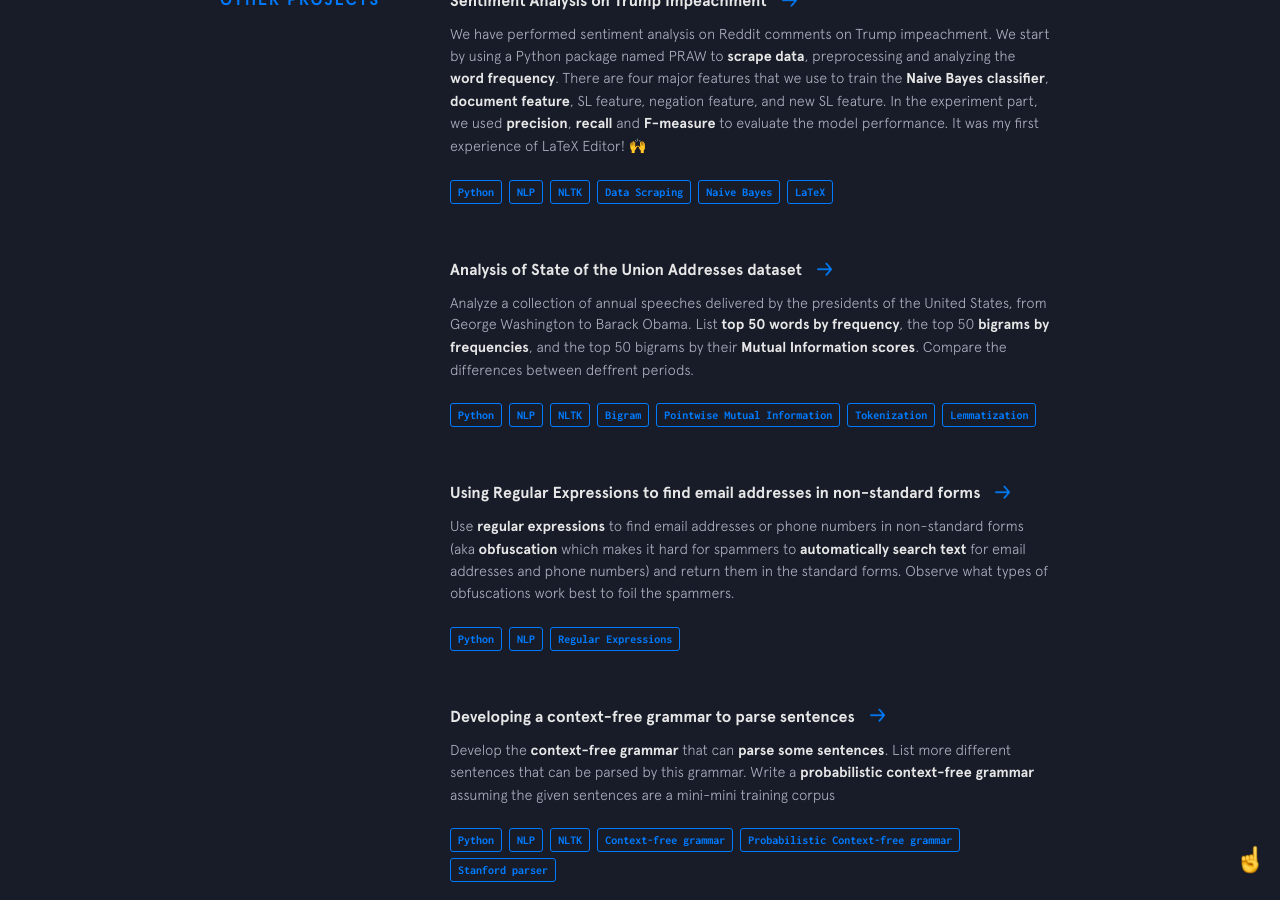
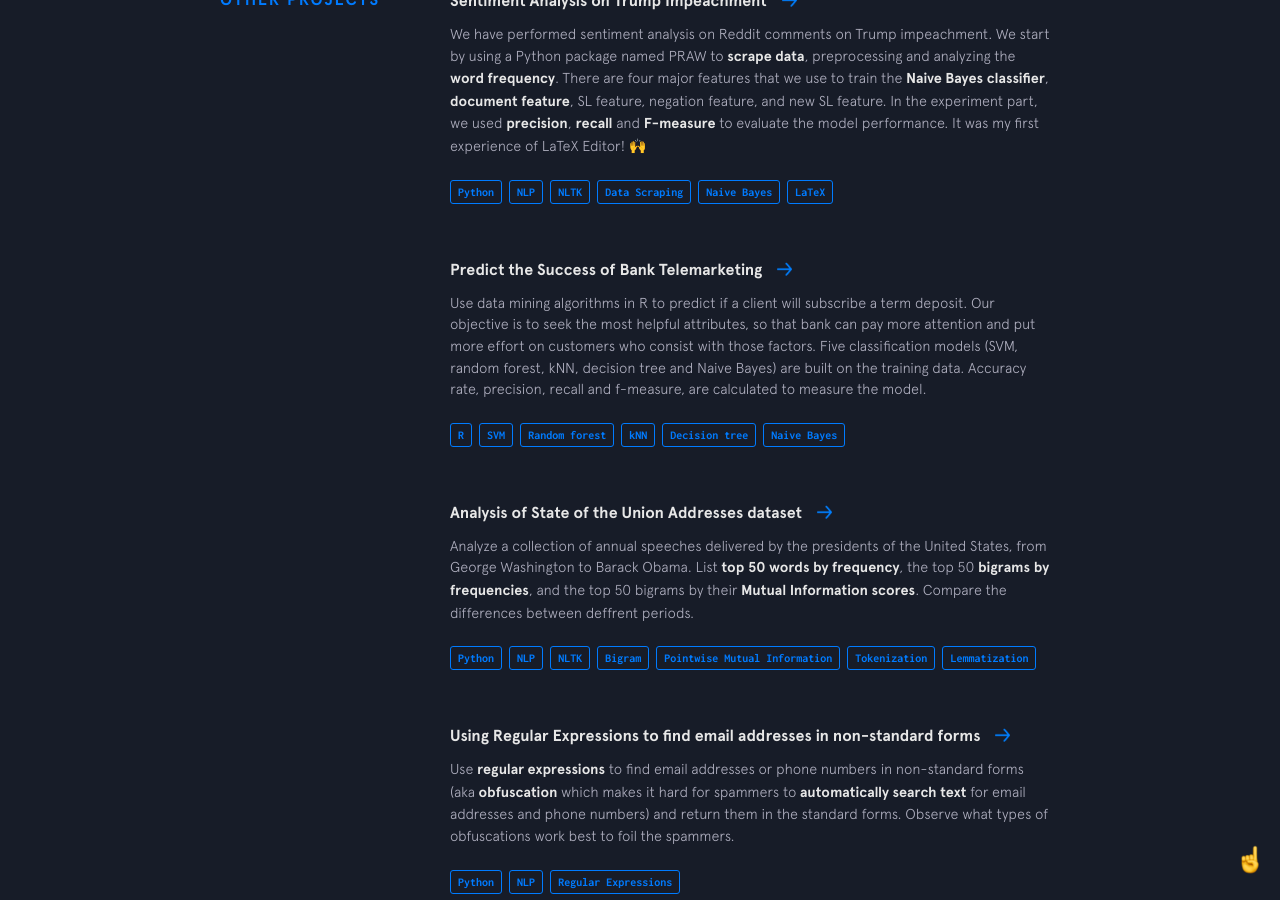
Before and after one commit to harper-he/harper-he.github.io, a Jekyll site: the page built from index.html, in a window 1280 px wide and 900 px high, scrolled down 3871 px. Built offline with Jekyll 4.4.1, drawn with Linux system fonts in a browser that asks for light colours; nearby versions of some CDN libraries.

Commit message:
Update other-projects.yml

```diff
--- a/_data/other-projects.yml
+++ b/_data/other-projects.yml
@@ -14,6 +14,20 @@
     - thing: Data Scraping
     - thing: Naive Bayes
     - thing: LaTeX
+
+- name: Predict the Success of Bank Telemarketing
+  url: https://github.com/harper-he/R/tree/master/Predict%20the%20Success%20of%20Bank%20Telemarketing
+  description: Use data mining algorithms in R to predict if a client will subscribe a term deposit.
+               Our objective is to seek the most helpful attributes, so that bank can pay more attention and put more effort on customers who consist with those factors.
+               Five classification models (SVM, random forest, kNN, decision tree and Naive Bayes) are built on the training data.
+               Accuracy rate, precision, recall and f-measure, are calculated to measure the model.
+  used:
+  - thing: R
+  - thing: SVM
+  - thing: Random forest
+  - thing: kNN
+  - thing: Decision tree
+  - thing: Naive Bayes
 
 - name: Analysis of State of the Union Addresses dataset
   url: https://github.com/harper-he/Python/tree/master/Natural%20Language%20Processing/Analysis%20of%20State%20of%20the%20Union%20Addresses%20dataset
```
